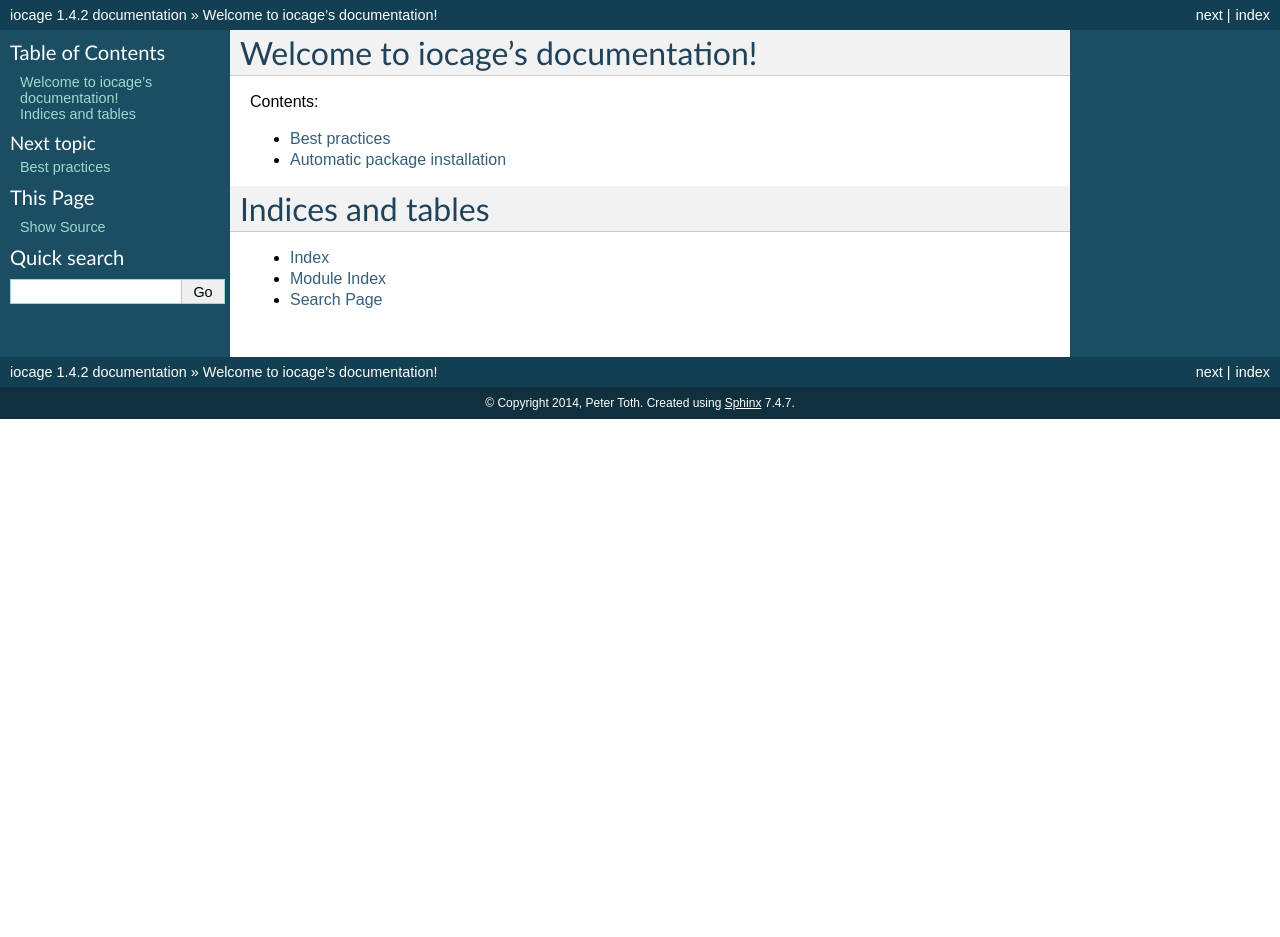
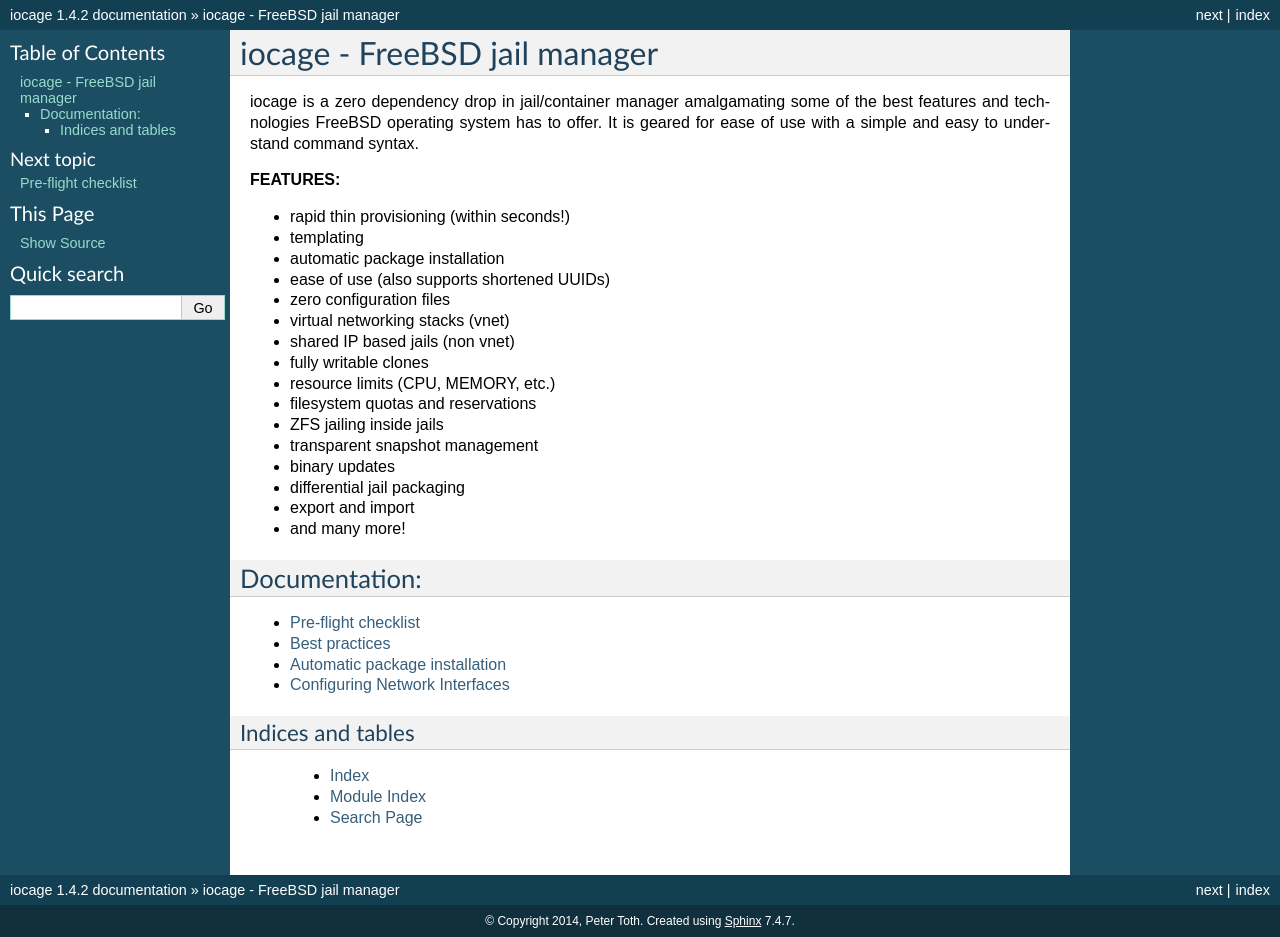
Before and after one commit to iocage/iocage_legacy, a Sphinx documentation site: the page built from doc/source/index.rst, in a window 1280 px wide. Built offline with Sphinx 7.4.7, drawn with Linux system fonts in a browser that asks for light colours; before the commit the page ends 900 px from its top, so only the background shows below that.

Commit message:
doc update

```diff
--- a/doc/source/index.rst
+++ b/doc/source/index.rst
@@ -3,20 +3,64 @@
    You can adapt this file completely to your liking, but it should at least
    contain the root `toctree` directive.
 
-Welcome to iocage's documentation!
-==================================
+=============================
+iocage - FreeBSD jail manager
+=============================
 
-Contents:
+iocage is a zero dependency drop in jail/container manager amalgamating some
+of the best features and technologies FreeBSD operating system has to offer.
+It is geared for ease of use with a simple and easy to understand command
+syntax.
+
+**FEATURES:**
+
+- rapid thin provisioning (within seconds!)
+
+- templating
+
+- automatic package installation
+
+- ease of use (also supports shortened UUIDs)
+
+- zero configuration files
+
+- virtual networking stacks (vnet)
+
+- shared IP based jails (non vnet)
+
+- fully writable clones
+
+- resource limits (CPU, MEMORY, etc.)
+
+- filesystem quotas and reservations
+
+- ZFS jailing inside jails
+
+- transparent snapshot management
+
+- binary updates
+
+- differential jail packaging
+
+- export and import
+
+- and many more!
+
+
+Documentation:
+--------------
 
 .. toctree::
    :maxdepth: 2
 
+   pre-flight-checklist
    best-practices
    automatic-package-installation
+   configuring-network-interfaces
 
 Indices and tables
 ==================
 
-* :ref:`genindex`
-* :ref:`modindex`
-* :ref:`search`
+ * :ref:`genindex`
+ * :ref:`modindex`
+ * :ref:`search`
```
Also changed, not shown: doc/source/configuring-network-interfaces.rst (added, +29 -0 lines), doc/source/pre-flight-checklist.rst (added, +49 -0 lines), 11 other files.
